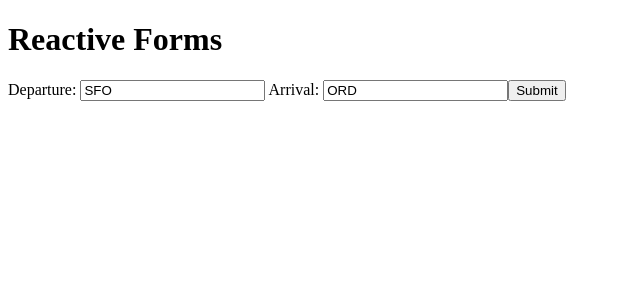
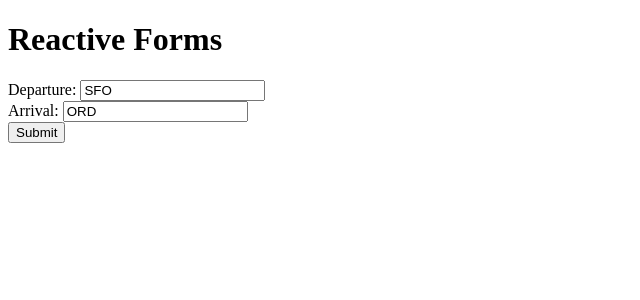
Before and after one commit to Compass-UI/reactive-form-sample, an Angular app: page / in a window 1280 px wide. Shown: the top 300 px of the page, without its empty margins (0-640 px from the left). Built offline with nearby package versions, Linux system fonts and the light colour scheme.

Commit message:
sample validation message

```diff
--- a/src/app/app.component.css
+++ b/src/app/app.component.css
@@ -0,0 +1,3 @@
+.vaidation{
+    color: red;
+}
--- a/src/app/app.component.html
+++ b/src/app/app.component.html
@@ -3,8 +3,14 @@
 <h1>Reactive Forms</h1>
 <form autocomplete="off" novalidate
   [formGroup]="searchForm">
-  Departure: <input formControlName="fromCity" type="text">
-  Arrival: <input formControlName="toCity" type="text">
+  <div>
+    <span class="vaidation" *ngIf="!searchForm.controls.fromCity.valid">Departure is required</span>
+    Departure: <input formControlName="fromCity" type="text">
+  </div>
+  <div>
+    <span class="vaidation" *ngIf="!searchForm.controls.toCity.valid">Departure is required</span>
+    Arrival: <input formControlName="toCity" type="text">
+  </div>
 
   <!-- <input type="submit" (ngSubmit)="submit(searchForm)"> -->
   <input type="submit"
```
